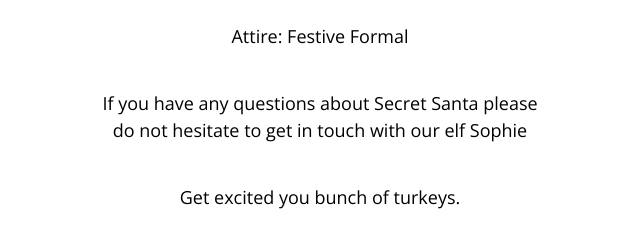
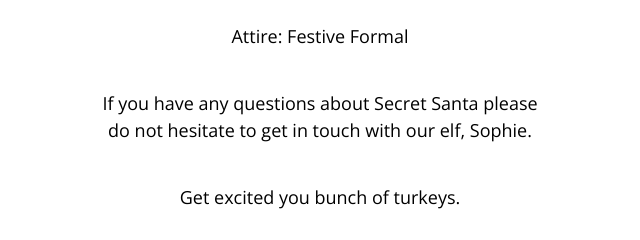
Before and after one commit to threadmas/threadmas.github.io, a plain HTML site: page index.html in a window 1280 px wide. Shown: the part 1465-1705 px from the top of the page, 320-960 px from the left. Drawn offline with nearby package versions, Linux system fonts and the light colour scheme.

Commit message:
Punctuation

```diff
--- a/index.html
+++ b/index.html
@@ -65,7 +65,7 @@
 
 			<p>Attire: Festive Formal</p>
 
-			<p>If you have any questions about Secret Santa please do not hesitate to get in touch with our elf Sophie </p>
+			<p>If you have any questions about Secret Santa please do not hesitate to get in touch with our elf, Sophie. </p>
 
 			<p>Get excited you bunch of turkeys.</p>
 
```
